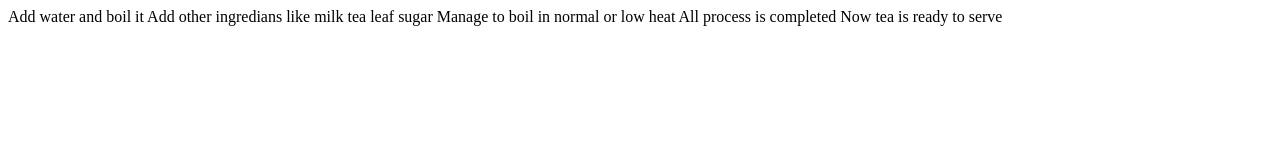
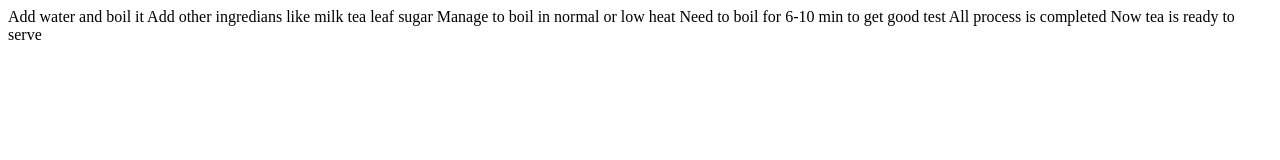
Before and after one commit to roshjung27/web-dev, a plain HTML site: page Webpages Tutorial/Try.html in a window 1280 px wide. Drawn offline with Linux system fonts and the light colour scheme.

Commit message:
#Finished

```diff
--- a/Webpages Tutorial/Try.html
+++ b/Webpages Tutorial/Try.html
@@ -6,6 +6,7 @@
     <After boiling = "Boil for 10 min ">
         <add> Add other ingredians like milk tea leaf sugar</add>
         <heat>Manage to boil in normal or low heat</heat>
+        <boil>Need to boil for 6-10 min to get good test</boil>
     </After>
     <final>All process is completed</final>
     <ready>Now tea is ready to serve</ready>
```
